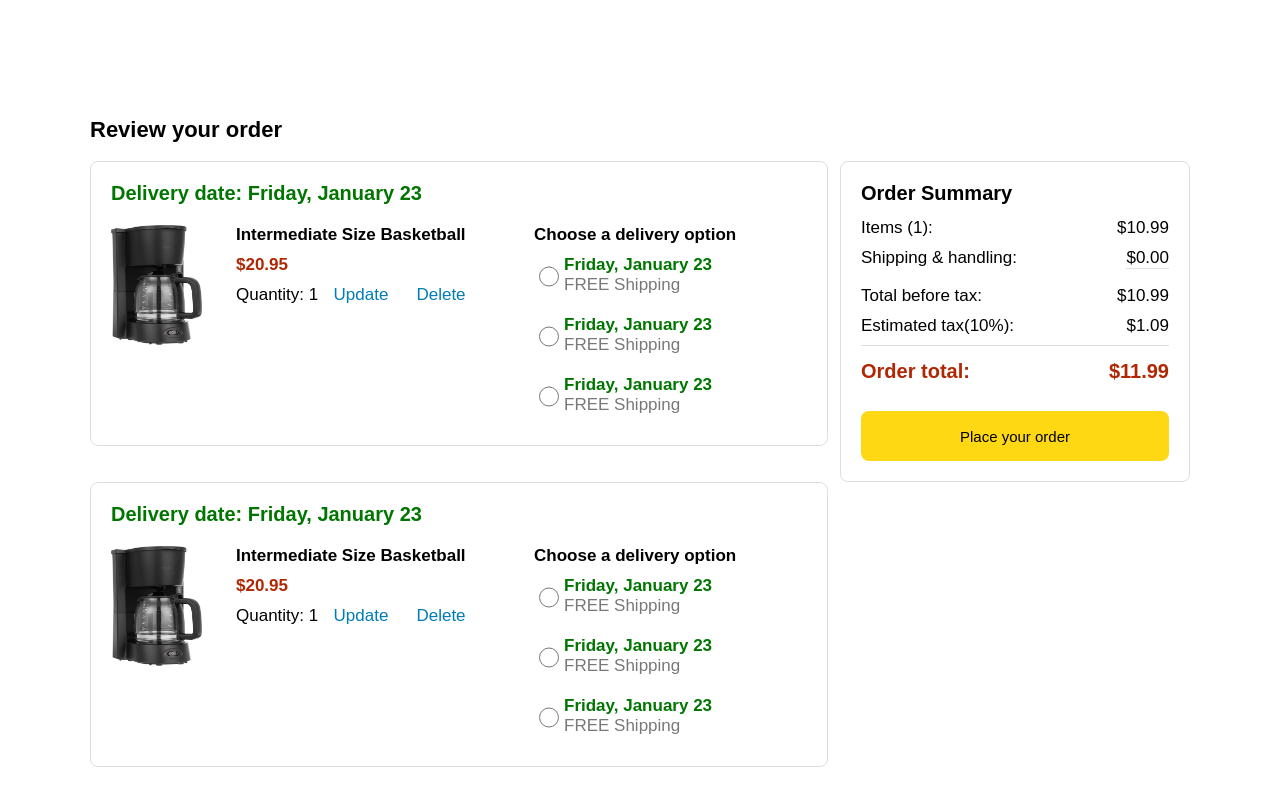
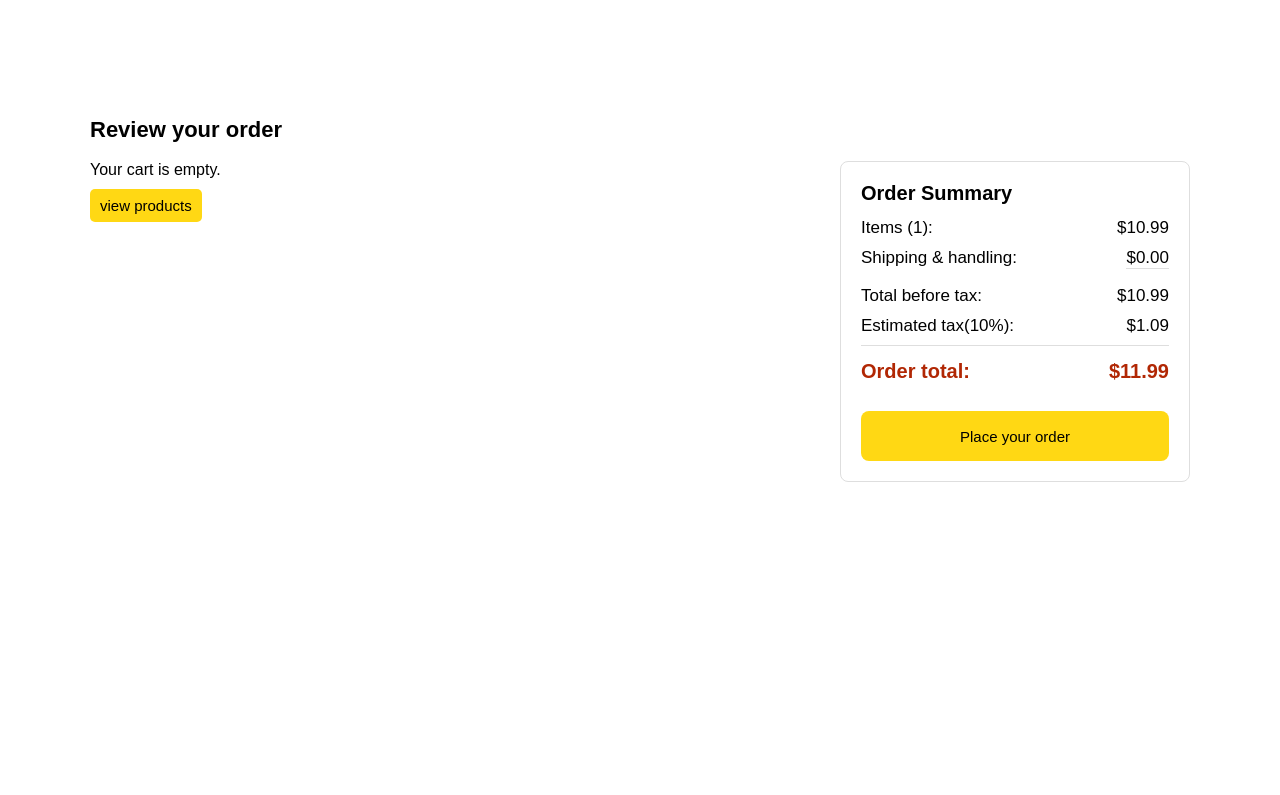
Before and after one commit to sreebalasubramaniyan/amazon-clone-project, a plain HTML site: page checkout.html in a window 1280 px wide. Shown: the part 51-846 px from the top of the page. After the commit the page ends 800 px from the top, so only its background shows below. Drawn offline with Linux system fonts and the light colour scheme.

Commit message:
Displayed the all Cart items by js and works even when the cart is empty

```diff
--- a/checkout.html
+++ b/checkout.html
@@ -31,6 +31,7 @@
     <div class="main">
         <div class="page-title"><div>Review your order</div></div>
         <div class="checkout-grid">
+            <div class="order-summary">
                 <div class="product-summary">
                     <div class="delivery_date">Delivery date: Friday, January 23</div>
 
@@ -76,35 +77,6 @@
                         </div>
 
                     </div>
-            </div>
-            <div class="payment-summary">
-                <div class="ps-title">Order Summary</div>
-                <div class="ps-row">
-                    <div class="items-text">Items (1):</div>
-                    <div class="items_rate">$10.99</div>
-                </div>
-
-                <div class="ps-row">
-                    <div class="shiping">Shipping & handling:</div>
-                    <div class="ship_rate">$0.00</div>
-                </div>
-
-                <div class="ps-row">
-                    <div class="tax1">Total before tax:</div>
-                    <div class="tax1_rate">$10.99</div>
-                </div>
-
-                <div class="ps-row">
-                    <div class="tax2">Estimated tax(10%):</div>
-                    <div class="tax2_rate">$1.09</div>
-                </div>
-
-                <div class="ps-row">
-                    <div class="order_total">Order total:</div>
-                    <div class="total_rate">$11.99</div>
-                </div>
-
-                <button class="place-order">Place your order</button>
                 </div>
                 <div class="product-summary">
                     <div class="delivery_date">Delivery date: Friday, January 23</div>
@@ -152,11 +124,41 @@
 
                     </div>
                 </div>
+            </div>
+            <div class="payment-summary">
+                    <div class="ps-title">Order Summary</div>
+                    <div class="ps-row">
+                        <div class="items-text">Items (1):</div>
+                        <div class="items_rate">$10.99</div>
+                    </div>
+
+                    <div class="ps-row">
+                        <div class="shiping">Shipping & handling:</div>
+                        <div class="ship_rate">$0.00</div>
+                    </div>
+
+                    <div class="ps-row">
+                        <div class="tax1">Total before tax:</div>
+                        <div class="tax1_rate">$10.99</div>
+                    </div>
+
+                    <div class="ps-row">
+                        <div class="tax2">Estimated tax(10%):</div>
+                        <div class="tax2_rate">$1.09</div>
+                    </div>
+
+                    <div class="ps-row">
+                        <div class="order_total">Order total:</div>
+                        <div class="total_rate">$11.99</div>
+                    </div>
+
+                    <button class="place-order">Place your order</button>
+                </div>
 
 
         </div>
     </div>
 
-    <script type="module" src="scripts/checkout.js"></script>
+    <script type="module"src="scripts/checkout.js"></script>
 </body>
 </html>
--- /dev/null
+++ b/data/tempCodeRunnerFile.js
@@ -0,0 +1,4 @@
+export const Cart = [
+]; // it can be accessed from outside files
+// for export and import work we need to give type as module in script element
+// Cart Container
--- a/scripts/amazon.js
+++ b/scripts/amazon.js
@@ -93,7 +93,7 @@ add_to_cart_buttons.forEach((button)=>{
             inside js : productName
         */
        addToCart(button);
-       pushTOCart(button);
+
     })
 })
 
--- a/scripts/checkout.js
+++ b/scripts/checkout.js
@@ -1,2 +1,115 @@
-import {Cart} from "../data/cart"
-import {products} from "../data/products"
+import {Cart} from "../data/cart.js";
+import {products} from "../data/products.js";
+
+function findProduct(id){
+    let res;
+    for(let p of products){
+        if(p.id===id)
+            return p
+    }
+}
+
+for(let i=0;i<3;i++){
+    let obj = {
+        ProductId:products[i].id,
+
+        quantity : 1
+    }
+    Cart.push(obj)
+}
+
+const checkout_items = document.querySelector(".checkout-text");
+const order_summary = document.querySelector(".order-summary")
+const payment_summary = document.querySelector(".payment-summary");
+
+let payment_summary_html = `
+                <div class="ps-title">Order Summary</div>
+                <div class="ps-row">
+                    <div class="items-text">Items (1):</div>
+                    <div class="items_rate">$10.99</div>
+                </div>
+
+                <div class="ps-row">
+                    <div class="shiping">Shipping & handling:</div>
+                    <div class="ship_rate">$0.00</div>
+                </div>
+
+                <div class="ps-row">
+                    <div class="tax1">Total before tax:</div>
+                    <div class="tax1_rate">$10.99</div>
+                </div>
+
+                <div class="ps-row">
+                    <div class="tax2">Estimated tax(10%):</div>
+                    <div class="tax2_rate">$1.09</div>
+                </div>
+
+                <div class="ps-row">
+                    <div class="order_total">Order total:</div>
+                    <div class="total_rate">$11.99</div>
+                </div>
+
+                <button class="place-order">Place your order</button>
+            `
+payment_summary.innerHTML = payment_summary_html;
+
+let order_summary_html = ""
+for (let i=0;i<Cart.length;i++){
+        let product = findProduct(Cart[i].ProductId);
+
+        order_summary_html += `
+        <div class="product-summary">
+                <div class="delivery_date">Delivery date: Friday, January 23</div>
+
+                <div class="details-grid">
+                    <div class="image-section">
+                        <img src="${product.image}" alt="">
+                    </div>
+                    <div class="details">
+                        <div class="details-section">
+                            <div class="name">${product.name}</div>
+                            <div class="price">$${product.priceCents*10}</div>
+                            <div class="q_u_b">
+                                <div class="quantity">Quantity: ${Cart[i].quantity}</div>
+                                <button class="update">Update</button>
+                                <button class="delete">Delete</button>
+                            </div>
+                        </div>
+                    </div>
+
+                    <div class="delivery-options">
+                        <div class="title">Choose a delivery option</div>
+                        <div class="option">
+                            <input type="radio">
+                            <div class="date_type">
+                                <div class="date">Friday, January 23</div>
+                                <div class="type">FREE Shipping</div>
+                            </div>
+                        </div>
+                        <div class="option">
+                            <input type="radio">
+                            <div class="date_type">
+                                <div class="date">Friday, January 23</div>
+                                <div class="type">FREE Shipping</div>
+                            </div>
+                        </div>
+                        <div class="option">
+                            <input type="radio">
+                            <div class="date_type">
+                                <div class="date">Friday, January 23</div>
+                                <div class="type">FREE Shipping</div>
+                            </div>
+                        </div>
+                    </div>
+
+                </div>
+        </div>`
+}
+order_summary_html = "";
+if(order_summary_html===""){
+    order_summary_html = `
+    <div>Your cart is empty.</div>
+    <a href="amazon.html"><button class="empty-button">view products</button></a>
+    `
+}
+order_summary.innerHTML = order_summary_html
--- a/styles/checkout/checkout.css
+++ b/styles/checkout/checkout.css
@@ -19,6 +19,8 @@
     /*using for stretching vertically*/
     align-items: start;
 }
+
+
 @media(max-width:1000px){
     .main{
         max-width: 500px;
@@ -87,6 +89,7 @@
     padding : 20px;
     border-radius: 8px;
     margin-bottom: 20px;
+    grid-column: 1;
 }
 .delivery_date{
     font-size: 20px;
@@ -207,3 +210,15 @@
     flex-shrink: 0;
     color : rgb(120, 120, 120);
 }
+.empty-button{
+    font-size: 15px;
+    padding : 8px 10px;
+    border : none;
+    border-radius: 5px;
+    background-color: rgb(255, 216, 20);
+    margin-top: 10px;
+    cursor: pointer;
+}
+.empty-button:hover{
+    opacity: 0.85;
+}
--- a/styles/header.css
+++ b/styles/header.css
@@ -84,7 +84,8 @@
     background-color: rgb(254, 189, 105);
     border-top-right-radius: 4px;
     border-bottom-right-radius: 4px;
-    border : none
+    border : none;
+    cursor: pointer;
 }
 .search-button-image{
     width : 20px;
@@ -115,6 +116,7 @@
     padding : 5px;
     border : 1px solid rgb(19, 25, 33);
     border-radius : 3px;
+    cursor: pointer;
 }
 .return-link:hover{
     border-color : white;
```
Lines whose indentation alone changed are shown as unchanged.
